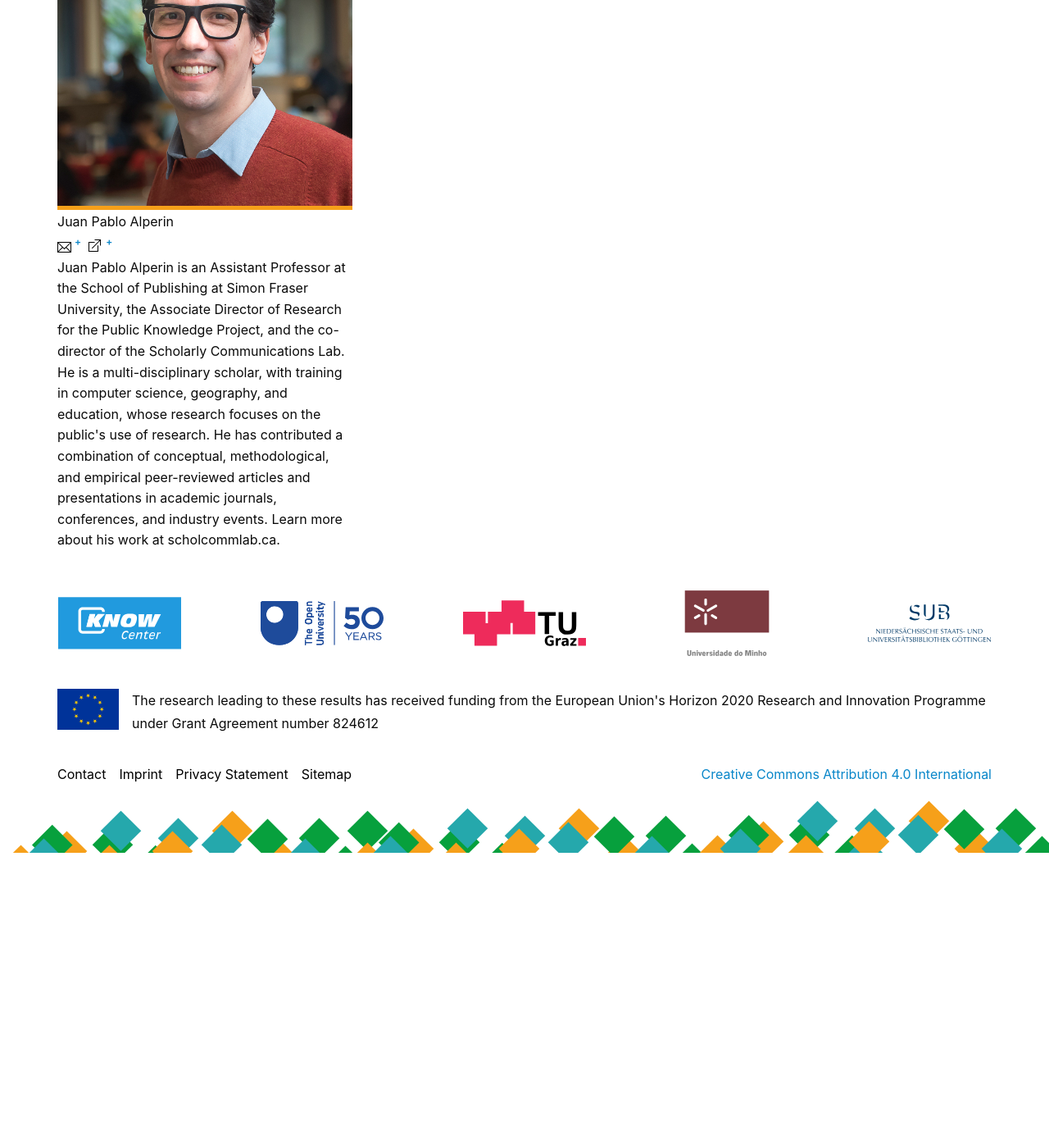
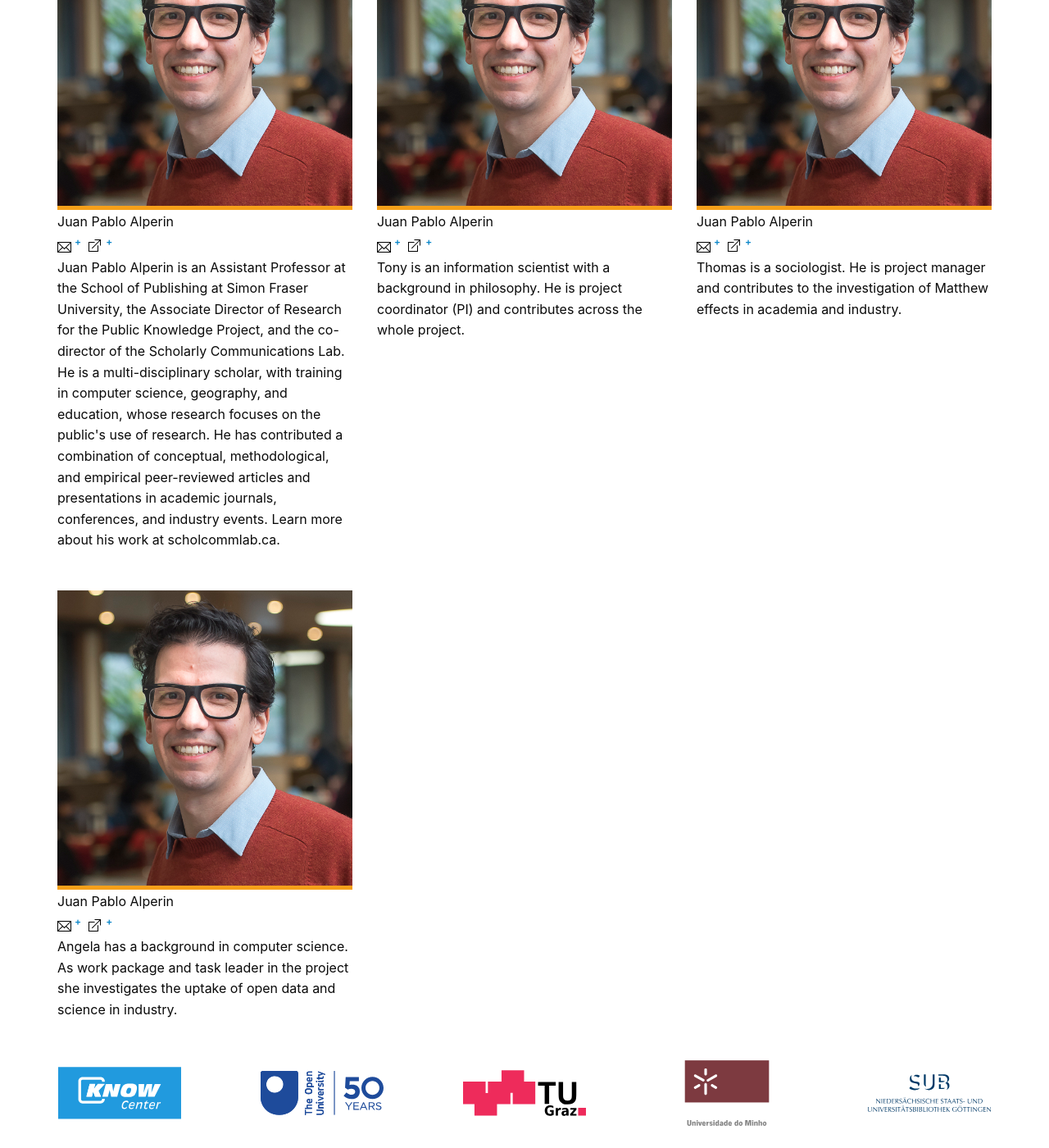
Before and after one commit to subugoe/on-merrit-website, a Jekyll site: the page built from pages/about/advisory-board.md, in a window 1280 px wide and 1400 px high, scrolled down 535 px. Shown: the whole window at 82% size. Built offline with Jekyll 4.4.1, drawn with Linux system fonts in a browser that asks for light colours; nearby versions of some CDN libraries; comment, search, counter and statistics services are not loaded; before the commit the page ends 1575 px from its top, so only the background shows below that.

Commit message:
Update adv-board.yml

```diff
--- a/_data/adv-board.yml
+++ b/_data/adv-board.yml
@@ -4,3 +4,24 @@
       - https://twitter.com/tonyR_H
   mail: tross@know-center.at
   text: Juan Pablo Alperin is an Assistant Professor at the School of Publishing at Simon Fraser University, the Associate Director of Research for the Public Knowledge Project, and the co-director of the Scholarly Communications Lab. He is a multi-disciplinary scholar, with training in computer science, geography, and education, whose research focuses on the public's use of research. He has contributed a combination of conceptual, methodological, and empirical peer-reviewed articles and presentations in academic journals, conferences, and industry events. Learn more about his work at scholcommlab.ca.
+
+- name: Juan Pablo Alperin
+  urls:
+    en:
+      - https://twitter.com/tonyR_H
+  mail: tross@know-center.at
+  text: Tony is an information scientist with a background in philosophy. He is project coordinator (PI) and contributes across the whole project.
+
+- name: Juan Pablo Alperin
+  urls:
+    en:
+      - https://thomasklebel.eu
+  mail: tklebel@know-center.at
+  text: Thomas is a sociologist. He is project manager and contributes to the investigation of Matthew effects in academia and industry.
+
+- name: Juan Pablo Alperin
+  urls:
+    en:
+      - https://twitter.com/afessl
+  mail: afessl@know-center.at
+  text: Angela has a background in computer science. As work package and task leader in the project she investigates the uptake of open data and science in industry.
```
